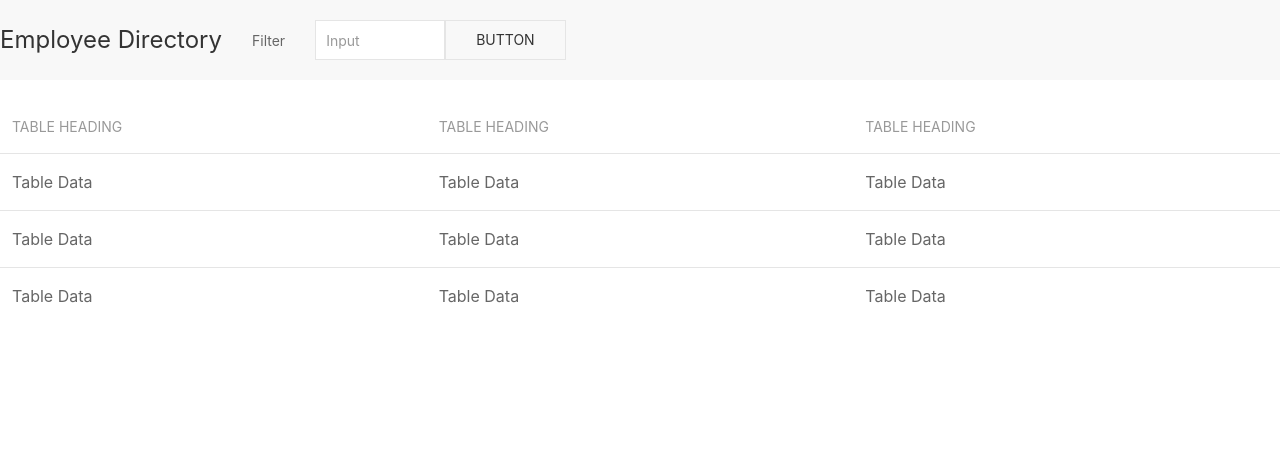
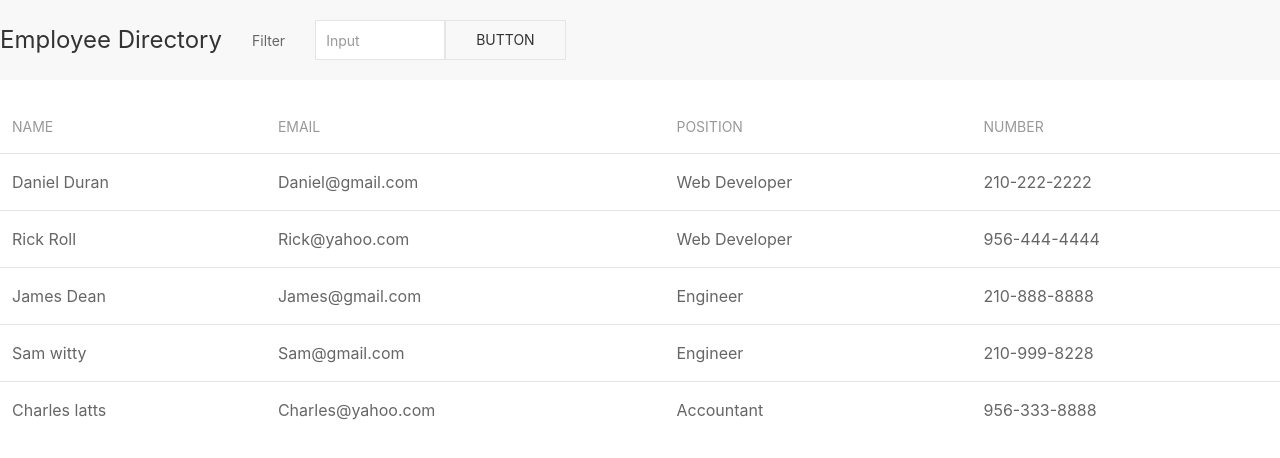
Before and after one commit to DanielD10/EmployeeDirectory, a React (Create React App) app: page / in a window 1280 px wide. Shown: the top 458 px of the page. Built offline with nearby package versions, Linux system fonts and the light colour scheme.

Commit message:
added names to table

```diff
--- a/src/components/Table/index.js
+++ b/src/components/Table/index.js
@@ -5,26 +5,43 @@ function Table() {
   return <table class="uk-table uk-table-hover uk-table-divider">
   <thead>
       <tr>
-          <th>Table Heading</th>
-          <th>Table Heading</th>
-          <th>Table Heading</th>
+          <th>Name</th>
+          <th>Email</th>
+          <th>Position</th>
+          <th>Number</th>
       </tr>
   </thead>
   <tbody>
       <tr>
-          <td>Table Data</td>
-          <td>Table Data</td>
-          <td>Table Data</td>
+          <td>Daniel Duran</td>
+          <td>Daniel@gmail.com</td>
+          <td>Web Developer</td>
+          <td>210-222-2222</td>
+
       </tr>
       <tr>
-          <td>Table Data</td>
-          <td>Table Data</td>
-          <td>Table Data</td>
+          <td>Rick Roll</td>
+          <td>Rick@yahoo.com</td>
+          <td>Web Developer</td>
+          <td>956-444-4444</td>
       </tr>
       <tr>
-          <td>Table Data</td>
-          <td>Table Data</td>
-          <td>Table Data</td>
+          <td>James Dean</td>
+          <td>James@gmail.com</td>
+          <td>Engineer</td>
+          <td>210-888-8888</td>
+      </tr>
+      <tr>
+          <td>Sam witty</td>
+          <td>Sam@gmail.com</td>
+          <td>Engineer</td>
+          <td>210-999-8228</td>
+      </tr>
+      <tr>
+          <td>Charles latts</td>
+          <td>Charles@yahoo.com</td>
+          <td>Accountant</td>
+          <td>956-333-8888</td>
       </tr>
   </tbody>
 </table>;
```
